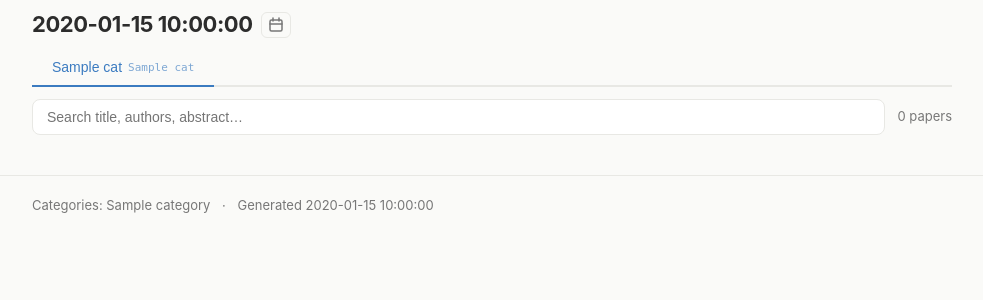
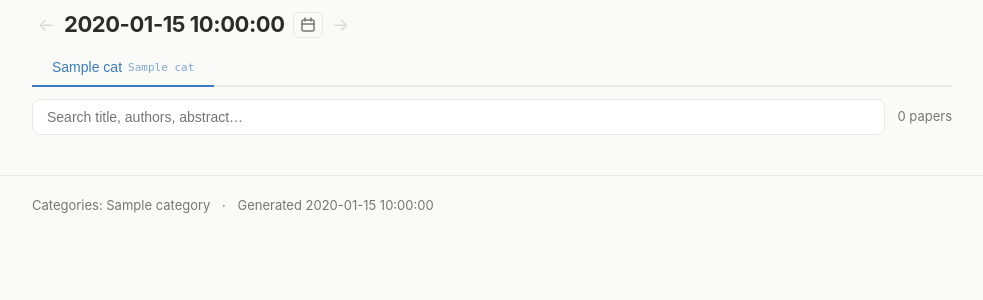
Before and after one commit to postoday/arxiv-daily-tool, a Python web app: template templates/day.html in a window 1280 px wide. Shown: the part 44-344 px from the top of the page, without its empty margins (148-1131 px from the left). Run offline with Jinja, Linux system fonts and the light colour scheme; the template is opened without the code that fills it: most values are stand-ins (such as "Sample title", 1, 10 or a date in 2020).

Commit message:
feat: add prev/next date navigation buttons
Arrows on either side of the date heading navigate to the adjacent
available date; dates with no articles are skipped via the sorted
archive list. Boundary dates render the arrow disabled.

Co-Authored-By: Claude Sonnet 4.6 <noreply@anthropic.com>

```diff
--- a/templates/_day_body.html
+++ b/templates/_day_body.html
@@ -1,6 +1,8 @@
 <section class="page-head">
   <div class="date-row">
+    <a id="date-prev" class="date-nav-btn" aria-label="Previous date">←</a>
     <h1>{{ date }}<button id="cal-toggle" class="cal-toggle" aria-label="Toggle calendar"><svg width="16" height="16" viewBox="0 0 16 16" fill="none" stroke="currentColor" stroke-width="1.5" stroke-linecap="round" stroke-linejoin="round"><rect x="2" y="3" width="12" height="11" rx="1.5"/><path d="M5 1v3M11 1v3M2 7h12"/></svg></button></h1>
+    <a id="date-next" class="date-nav-btn" aria-label="Next date">→</a>
     <div id="mini-cal" class="mini-cal"></div>
   </div>
 
--- a/templates/assets/app.js
+++ b/templates/assets/app.js
@@ -63,6 +63,20 @@
       });
     }
     draw();
+
+    // Prev / next date navigation
+    const sorted = [...dates].sort();
+    const idx = sorted.indexOf(cur);
+    const prevBtn = document.getElementById('date-prev');
+    const nextBtn = document.getElementById('date-next');
+    if (prevBtn) {
+      if (idx > 0) prevBtn.href = pfx + 'archive/' + sorted[idx - 1] + '.html';
+      else prevBtn.classList.add('disabled');
+    }
+    if (nextBtn) {
+      if (idx >= 0 && idx < sorted.length - 1) nextBtn.href = pfx + 'archive/' + sorted[idx + 1] + '.html';
+      else nextBtn.classList.add('disabled');
+    }
   }
 
   // ---------- Paper filter ----------
--- a/templates/assets/style.css
+++ b/templates/assets/style.css
@@ -67,9 +67,27 @@ body {
 /* Date row + mini calendar (dropdown) */
 .date-row {
   position: relative;
-  display: inline-block;
+  display: inline-flex;
+  align-items: center;
+  gap: 4px;
   margin-bottom: 8px;
 }
+
+.date-nav-btn {
+  display: inline-flex;
+  align-items: center;
+  justify-content: center;
+  width: 28px;
+  height: 28px;
+  border-radius: 6px;
+  color: var(--fg-muted);
+  font-size: 18px;
+  text-decoration: none;
+  transition: background 0.15s, color 0.15s;
+  flex-shrink: 0;
+}
+.date-nav-btn:hover { background: var(--accent-soft); color: var(--accent); }
+.date-nav-btn.disabled { opacity: 0.25; pointer-events: none; }
 
 .cal-toggle {
   background: none;
```
